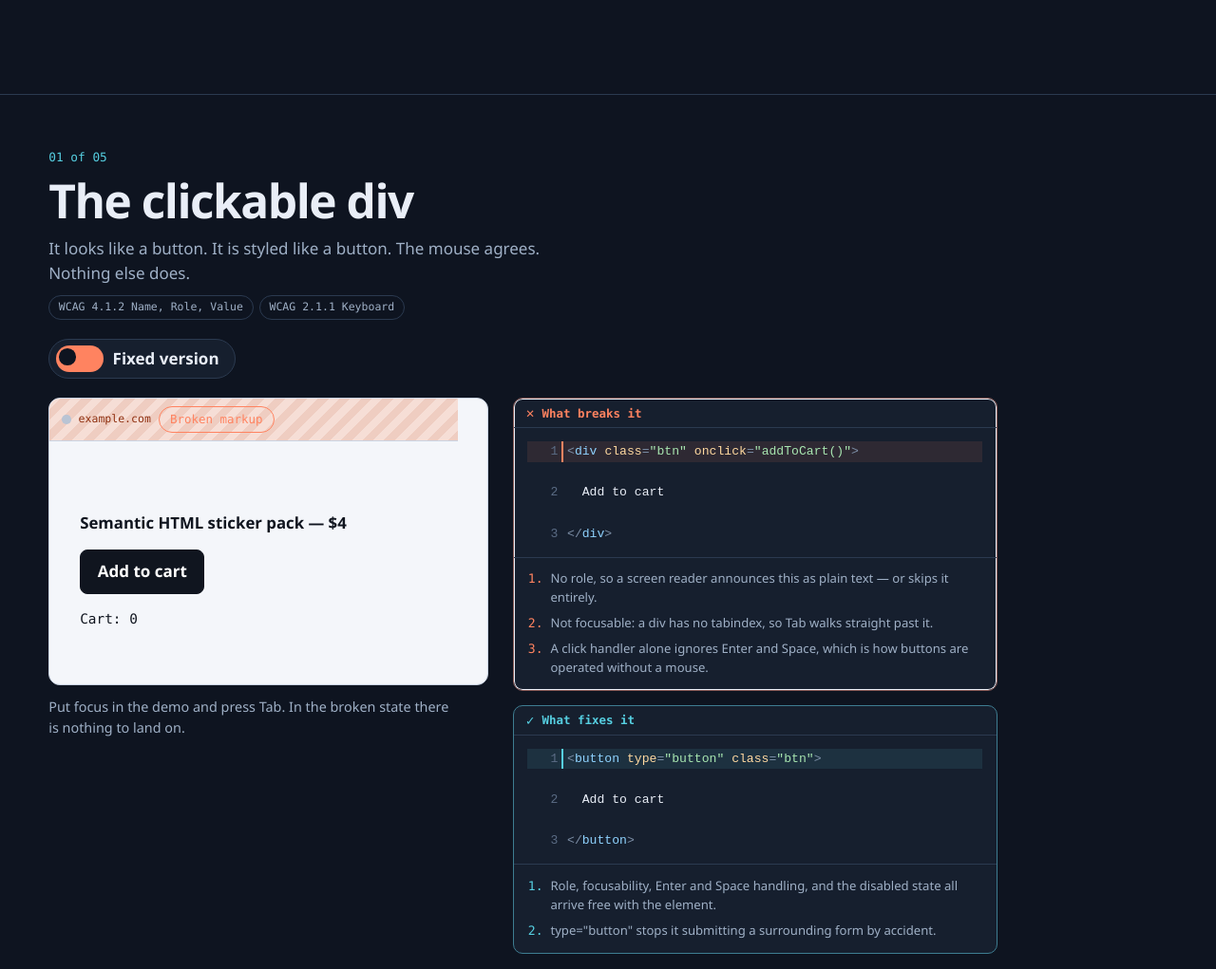
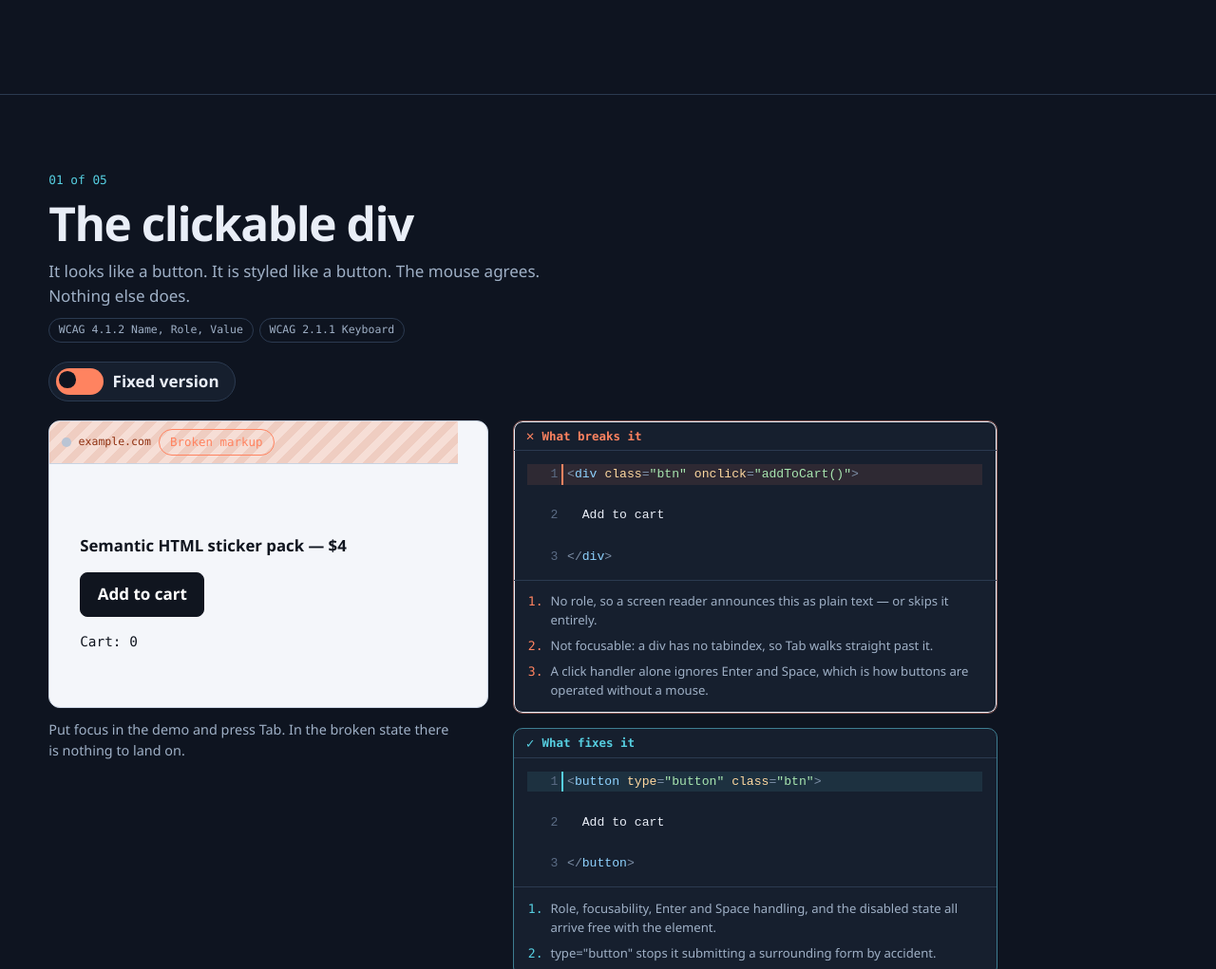
Before and after one commit to shrinkray/cantclickthis, an Astro site: page / in a window 1280 px wide. Shown: the part 700-1721 px from the top of the page at 95% size. Built offline with nearby package versions, Linux system fonts and the light colour scheme; Astro itself is replaced by a stand-in of ours.

Commit message:
fix: increase top-bottom padding

```diff
--- a/src/styles/global.css
+++ b/src/styles/global.css
@@ -237,7 +237,7 @@ img { max-width: 100%; height: auto; }
   display: grid;
   align-content: center;
   gap: clamp(1rem, 2.5vh, 2rem);
-  padding: clamp(3rem, 7vh, 5rem) var(--gutter);
+  padding: clamp(5rem, 7vh, 5rem) var(--gutter);
   padding-inline-end: clamp(3rem, 18vw, 17rem); /* clear of the jump nav */
   border-block-end: 1px solid var(--line);
 }
```
Also changed, not shown: 1 other file.
